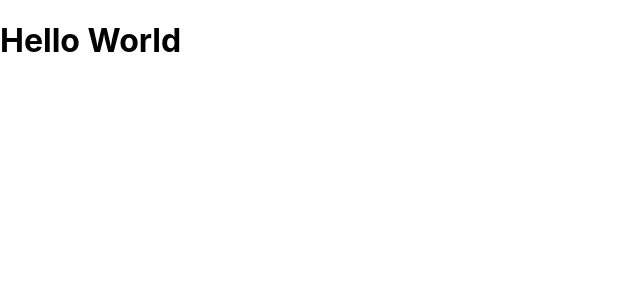
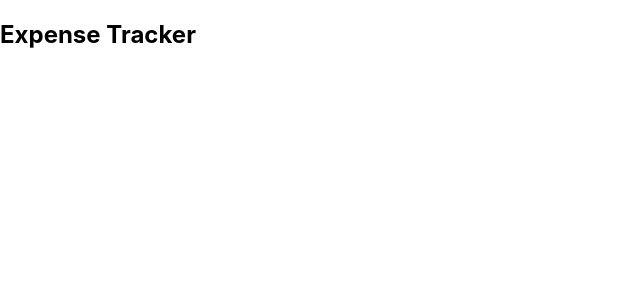
Before and after one commit to samadakram/Expense-Tracker-PWA, a React (Create React App) app: page / in a window 1280 px wide. Shown: the top 300 px of the page, without its empty margins (0-640 px from the left). Built offline with nearby package versions, Linux system fonts and the light colour scheme.

Commit message:
Update App.js

```diff
--- a/src/App.js
+++ b/src/App.js
@@ -1,9 +1,12 @@
 import React from 'react';
+
+// Import Components
+import { Header } from './Components/Header';
 
 function App() {
   return (
     <div>
-      <h1>Hello World</h1>
+      <Header/>
     </div>
   );
 }
```
